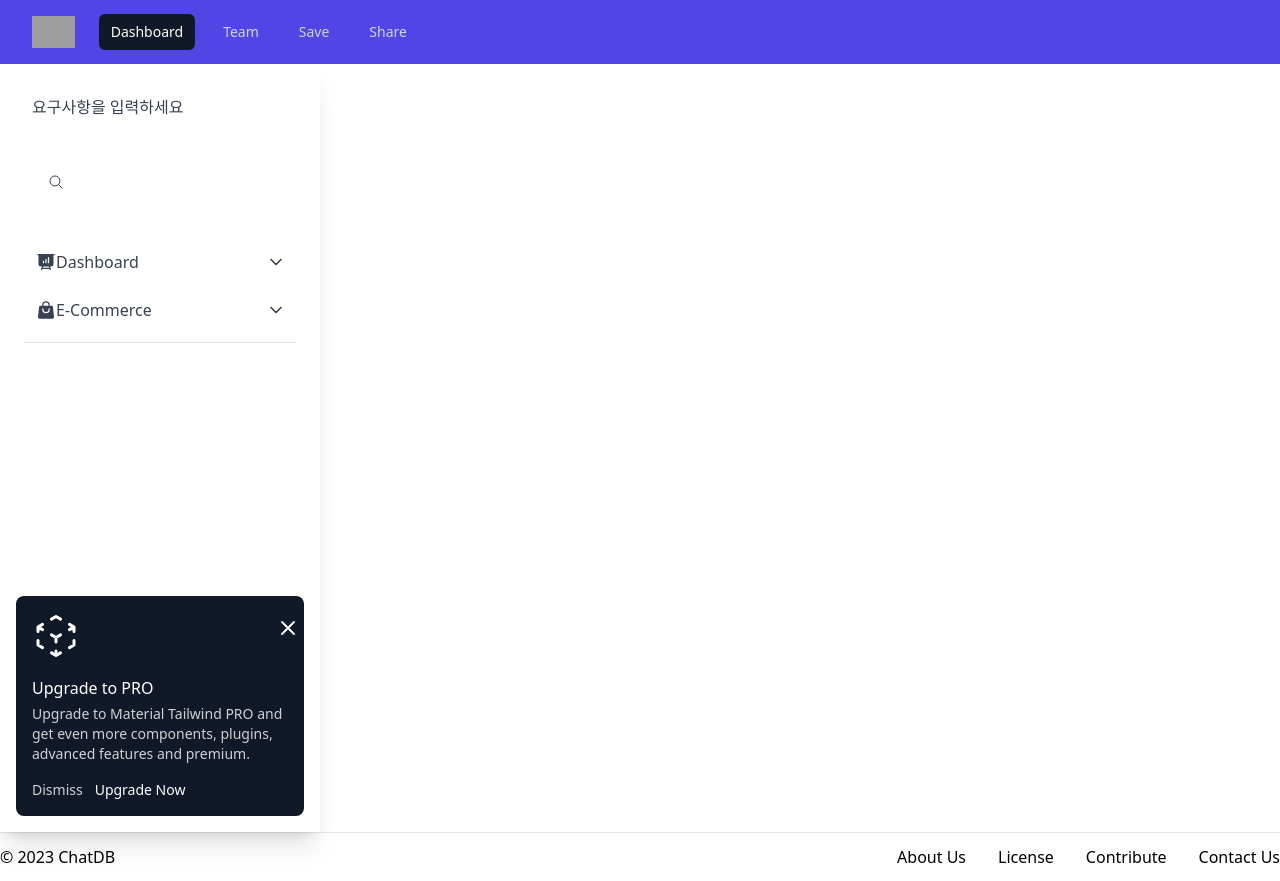
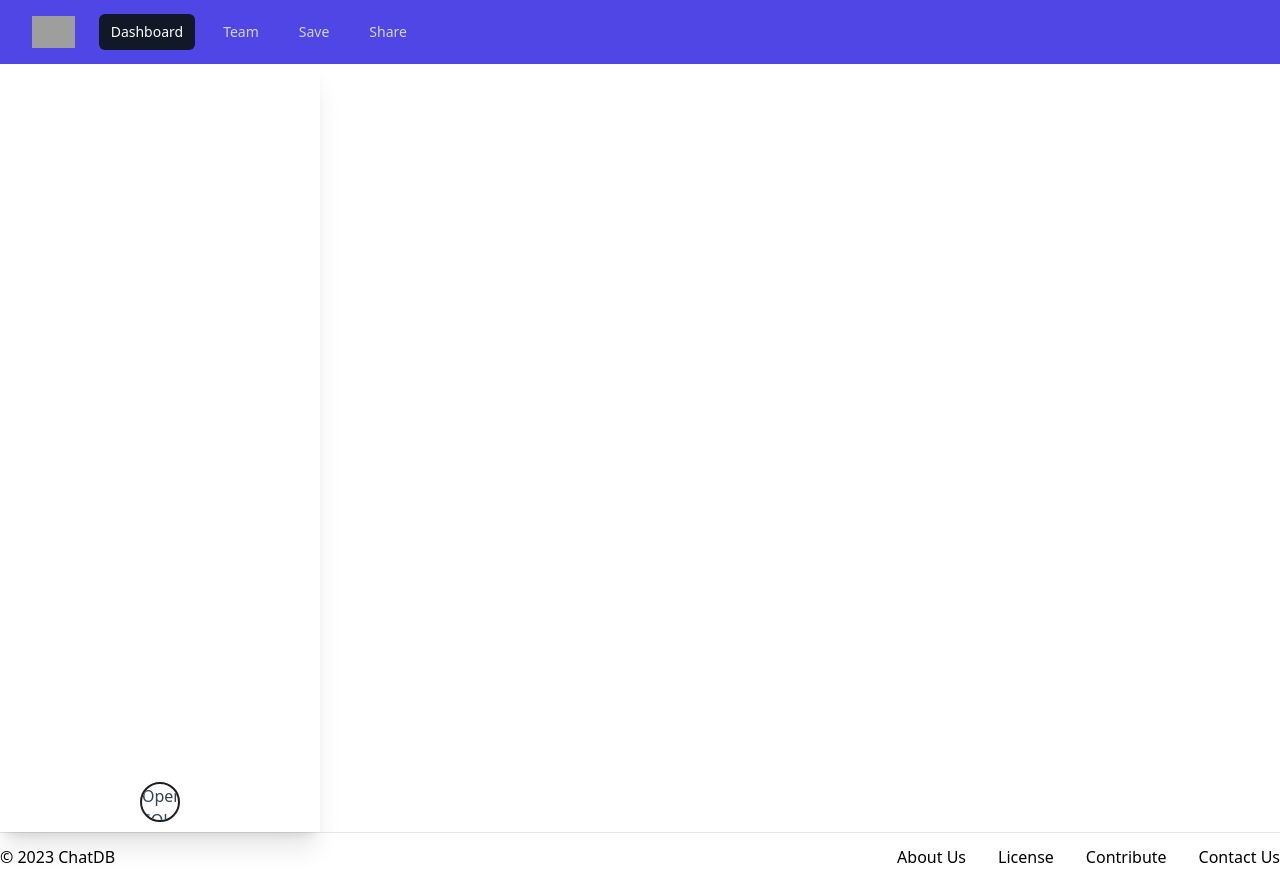
Before and after one commit to MK-T3/chatDB, a React (Vite) app: page /InputPage in a window 1280 px wide. Built offline with nearby package versions, Linux system fonts and the light colour scheme; grey boxes are pictures that could not be loaded.

Commit message:
2023.10.11

```diff
--- a/package.json
+++ b/package.json
@@ -7,7 +7,7 @@
     "dev": "vite",
     "build": "vite build",
     "preview": "vite preview"
-   },
+  },
   "dependencies": {
     "@headlessui/react": "^1.7.17",
     "@heroicons/react": "^2.0.18",
@@ -22,6 +22,7 @@
     "react": "^18.2.0",
     "react-dom": "^18.2.0",
     "react-mermaid": "^0.1.3",
+    "react-native-geolocation-service": "^5.3.1",
     "react-router-dom": "^6.16.0",
     "three": "0.153.0"
   },
--- a/src/components/Sidebar.jsx
+++ b/src/components/Sidebar.jsx
@@ -1,5 +1,6 @@
+import React, {useEffect, useRef, useState} from "react";
+import Sqlbar from "./Sqlbar";
 
-import React from "react";
 import {
   Card,
   Typography,
@@ -14,6 +15,7 @@ import {
   Alert,
   Input,
 } from "@material-tailwind/react";
+
 import {
   PresentationChartBarIcon,
   ShoppingBagIcon,
@@ -22,6 +24,7 @@ import {
   InboxIcon,
   PowerIcon,
 } from "@heroicons/react/24/solid";
+
 import {
   ChevronRightIcon,
   ChevronDownIcon,
@@ -39,119 +42,11 @@ export function Sidebar() {
 
   return (
     <Card className="h-[calc(100vh-2rem)] w-full max-w-[20rem] p-4 shadow-xl shadow-blue-gray-900/5">
-      <div className="mb-2 flex items-center gap-4 p-4">
-        <Typography variant="h5" color="blue-gray">
-          요구사항을 입력하세요
-        </Typography>
-      </div>
-      <div className="p-8">
-        <Input icon={<MagnifyingGlassIcon className="h-4 w-4" />} />
-      </div>
-      <List>
-        <Accordion
-          open={open === 1}
-          icon={
-            <ChevronDownIcon
-              strokeWidth={2.5}
-              className={`mx-auto h-4 w-4 transition-transform ${open === 1 ? "rotate-180" : ""}`}
-            />
-          }
-        >
-          <ListItem className="p-" selected={open === 1}>
-            <AccordionHeader onClick={() => handleOpen(1)} className="border-b-0 p-3">
-              <ListItemPrefix>
-                <PresentationChartBarIcon className="h-5 w-5" />
-              </ListItemPrefix>
-              <Typography color="blue-gray" className="mr-auto font-normal">
-                Dashboard
-              </Typography>
-            </AccordionHeader>
-          </ListItem>
-          <AccordionBody className="py-1">
-            <List className="p-0">
-              <ListItem>
-                <ListItemPrefix>
-                  <ChevronRightIcon strokeWidth={3} className="h-3 w-5" />
-                </ListItemPrefix>
-                Analytics
-              </ListItem>
-              <ListItem>
-                <ListItemPrefix>
-                  <ChevronRightIcon strokeWidth={3} className="h-3 w-5" />
-                </ListItemPrefix>
-                Reporting
-              </ListItem>
-              <ListItem>
-                <ListItemPrefix>
-                  <ChevronRightIcon strokeWidth={3} className="h-3 w-5" />
-                </ListItemPrefix>
-                Projects
-              </ListItem>
-            </List>
-          </AccordionBody>
-        </Accordion>
-        <Accordion
-          open={open === 2}
-          icon={
-            <ChevronDownIcon
-              strokeWidth={2.5}
-              className={`mx-auto h-4 w-4 transition-transform ${open === 2 ? "rotate-180" : ""}`}
-            />
-          }
-        >
-          <ListItem className="p-0" selected={open === 2}>
-            <AccordionHeader onClick={() => handleOpen(2)} className="border-b-0 p-3">
-              <ListItemPrefix>
-                <ShoppingBagIcon className="h-5 w-5" />
-              </ListItemPrefix>
-              <Typography color="blue-gray" className="mr-auto font-normal">
-                E-Commerce
-              </Typography>
-            </AccordionHeader>
-          </ListItem>
-          <AccordionBody className="py-1">
-            <List className="p-0">
-              <ListItem>
-                <ListItemPrefix>
-                  <ChevronRightIcon strokeWidth={3} className="h-3 w-5" />
-                </ListItemPrefix>
-                Orders
-              </ListItem>
-              <ListItem>
-                <ListItemPrefix>
-                  <ChevronRightIcon strokeWidth={3} className="h-3 w-5" />
-                </ListItemPrefix>
-                Products
-              </ListItem>
-            </List>
-          </AccordionBody>
-        </Accordion>
-        <hr className="my-2 border-blue-gray-50" />
-      </List>
-      <Alert open={openAlert} className="mt-auto" onClose={() => setOpenAlert(false)}>
-        <CubeTransparentIcon className="mb-4 h-12 w-12" />
-        <Typography variant="h6" className="mb-1">
-          Upgrade to PRO
-        </Typography>
-        <Typography variant="small" className="font-normal opacity-80">
-          Upgrade to Material Tailwind PRO and get even more components, plugins, advanced features
-          and premium.
-        </Typography>
-        <div className="mt-4 flex gap-3">
-          <Typography
-            as="a"
-            href="#"
-            variant="small"
-            className="font-medium opacity-80"
-            onClick={() => setOpenAlert(false)}
-          >
-            Dismiss
-          </Typography>
-          <Typography as="a" href="#" variant="small" className="font-medium">
-            Upgrade Now
-          </Typography>
-        </div>
-      </Alert>
+
+      <Sqlbar >
+
+      </Sqlbar>
     </Card>
+
   );
 }
--- /dev/null
+++ b/src/components/Sqlbar.jsx
@@ -0,0 +1,26 @@
+import React, { useState } from "react";
+import styles from "./Sqlbar.module.css";
+
+const Sqlbar = ({ children }) => {
+  const [isOpen, setOpen] = useState(false);
+
+  const toggleMenu = () => {
+    setOpen(!isOpen);
+  };
+
+  return (
+    <div className={styles.container}>
+      <div
+        className={`${styles.sqlbar} ${isOpen ? styles.open : ""}`}
+      >
+        <div className={styles.header}>SQLBar</div>
+        <div className={styles.content}>{children}</div>
+      </div>
+      <button onClick={toggleMenu} className={styles.button}>
+        {isOpen ? <span>X</span> : "Open SQLBar"}
+      </button>
+    </div>
+  );
+};
+
+export default Sqlbar;
--- /dev/null
+++ b/src/components/Sqlbar.module.css
@@ -0,0 +1,51 @@
+.container {
+    background-color: #94ccea;
+  }
+
+  .sqlbar {
+    position: absolute;
+    bottom: -100%; /* 아래에서 숨겨진 상태 */
+    height: 70%;
+    width: 100%;
+    left: 0;
+
+    background: #5c88f0;
+    padding: 20px;
+    transition: bottom 1s ease;
+    display: none;/* SQL 바를 숨깁니다. */
+  }
+
+  .sqlbar.open {
+    bottom: 0; /* 올라온 상태 */
+    display: block; /* SQL 바를 보이게 합니다. */
+  }
+
+  .button {
+    position: absolute;
+    bottom: 10px; /* 하단 여백 조정 */
+    left: 50%; /* 화면 가운데로 이동 */
+    transform: translateX(-50%); /* 수평으로 가운데 정렬 */
+    width: 40px;
+    height: 40px;
+    z-index: 99;
+    transition: 0.8s ease;
+    border: 2px solid #202020;
+    border-radius: 40px;
+    overflow: hidden;
+  }
+
+  .openBtn {
+    width: 50%;
+    height: 50%;
+  }
+
+  .content {
+    padding: 40px 40px 0 20px;
+    position: relative;
+    width: 100%;
+  }
+
+  .icon {
+    margin: 0;
+    color: #202020;
+  }
--- a/src/components/Sqltext.jsx
+++ /dev/null
@@ -1,3 +0,0 @@
-import React, { useState, useEffect, useRef } from "react";
-
-  export default TextInput;
```
Also changed, not shown: src/components/sidebar.module.css (deleted, +0 -40 lines), 2 other files (tests, documents, lock files or other folders).
